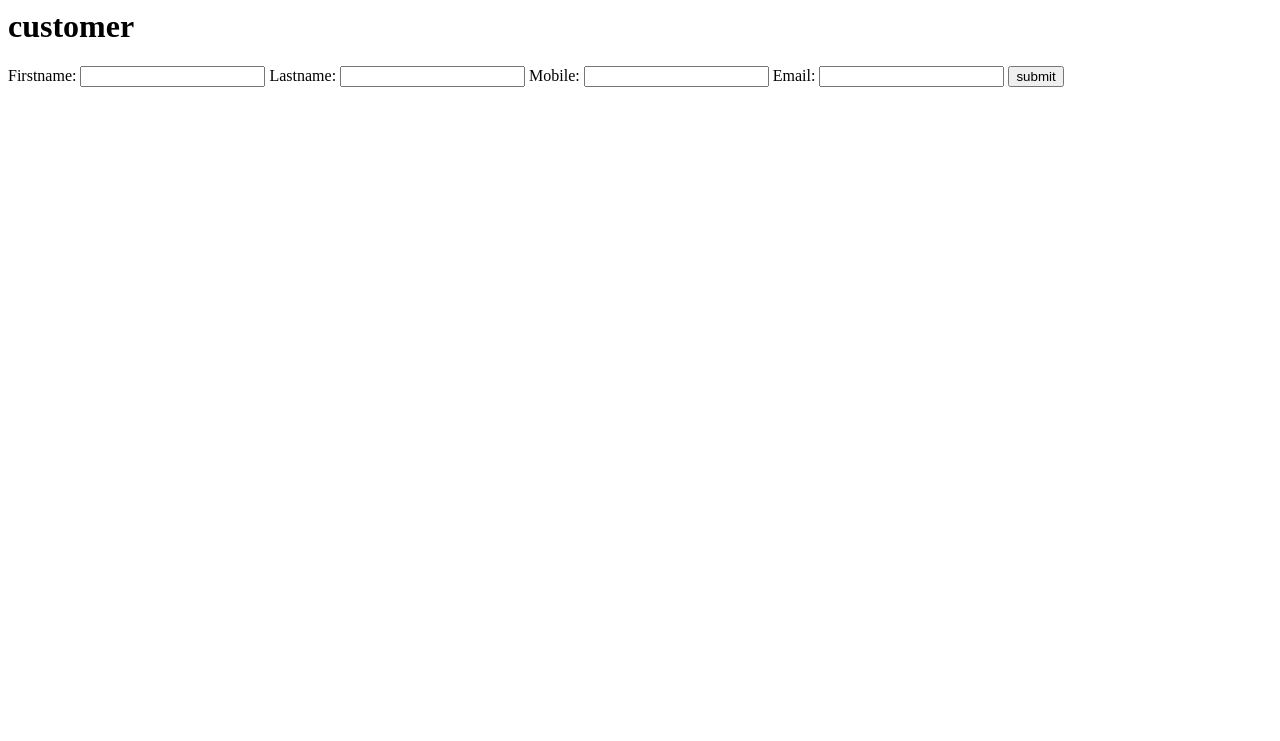
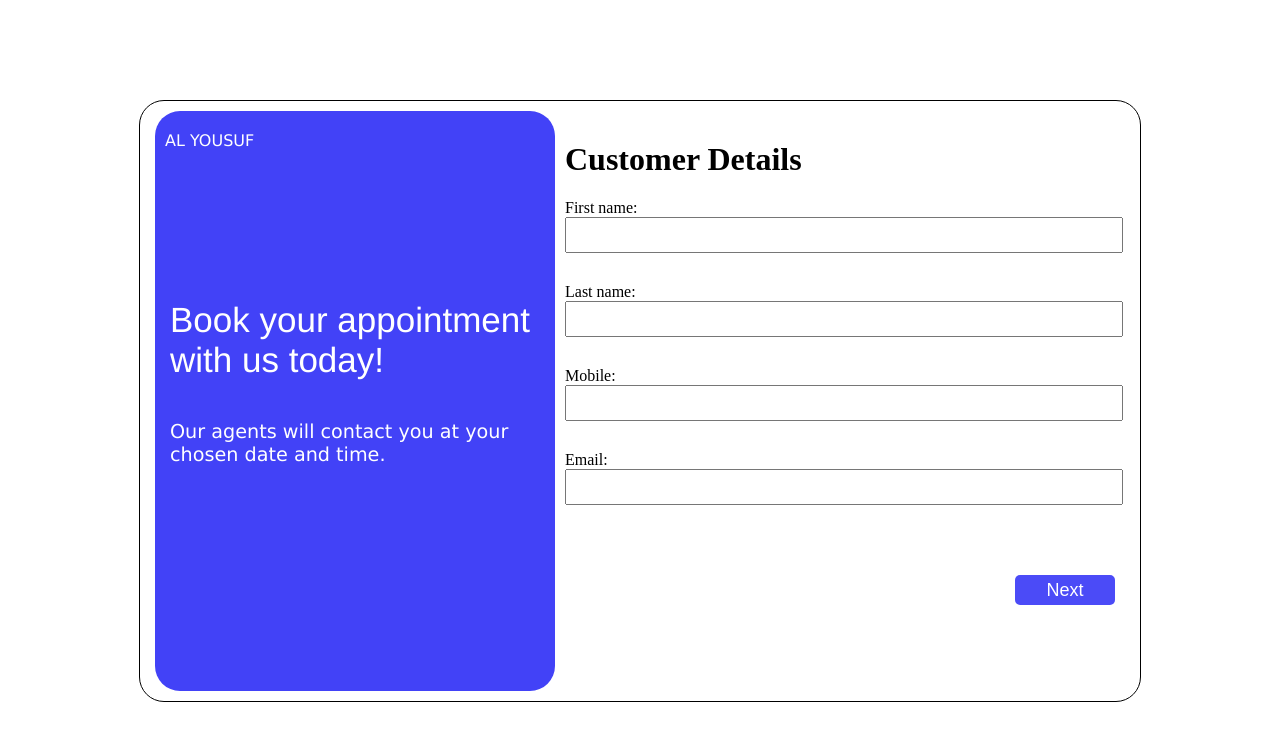
Before and after one commit to Suhail270/Appointment-Scheduling, a Django app: page /sales/customer_reg/ in a window 1280 px wide. Shown: the top 741 px of the page. Run offline with Django 4.2, Linux system fonts and the light colour scheme.

Commit message:
styled most things except the forms

```diff
--- a/aptBooking/sales/forms.py
+++ b/aptBooking/sales/forms.py
@@ -15,10 +15,10 @@ from django.utils.safestring import mark_safe
 User = get_user_model()
 
 class customerform(forms.Form):
-    firstname = forms.CharField(max_length=100)
-    lastname = forms.CharField(max_length=100)
-    mobile = forms.CharField(max_length=30)
-    email = forms.EmailField()
+    first_name = forms.CharField(max_length=100, widget=forms.TextInput(attrs={'class': 'form-fname'}))
+    last_name = forms.CharField(max_length=100, widget=forms.TextInput(attrs={'class': 'form-lname'}))
+    mobile = forms.CharField(max_length=30, widget=forms.TextInput(attrs={'class': 'form-mobile'}))
+    email = forms.EmailField(widget=forms.EmailInput(attrs={'class': 'form-email'}))
 
 class DateInput(forms.DateInput):
     input_type = 'date'
--- a/aptBooking/sales/templates/custreg.html
+++ b/aptBooking/sales/templates/custreg.html
@@ -11,22 +11,37 @@
 <body>
 
 <!--Register-->
+
+<div id="bigbox">
+   <div class="box1">
+        <!-- <div class="logo-image">
+            <img src="{% static 'images/logoAY.png' %}", class="logo-image">
+        </div> -->
+        <div class="logotext">
+            AL YOUSUF
+        </div>
+        <div class="catchy-text">
+            <p> Book your appointment with us today!</p>
+        </div>
+        <div class="more-text">
+            <p>Our agents will contact you at your chosen date and time.</p>
+        </div>
+   </div>
+   <div class="box2">
     <div class="customerform">
-    <!-- <div class="pretty-box">
-        <h5>Book your appointment with us today!</h5>
-    </div> -->
         <div class="custheader">
             <h1>Customer Details</h1>
         </div>
         <div class="formdetails">
             <form method="POST">
                 {% csrf_token %}
-		    {{ custform }}
+                {{ form }}
+                <!-- {{ form.as_p }}  -->
         </div>
-    <div class="custbutton">
-		<button class="btn btn-primary" type="submit"><a href="/sales/appt">Next</a></button>
+            <button class="custbutton" type="submit"><a href="/sales/appt", style="text-decoration: none;">Next</a></button>
+        </form>
     </div>
-	</form>
+   </div>
 </div>
 
 </body>
--- a/aptBooking/sales/views.py
+++ b/aptBooking/sales/views.py
@@ -28,7 +28,7 @@ def customer_reg(request):
             request.session['customer_id'] = customer.id
             return redirect("appointment_create.html")
     form = customerform()
-    return render(request,"customer.html",{'form': form})
+    return render(request,"custreg.html",{'form': form})
 
 class AppointmentCreateView(generic.CreateView):
     template_name = "sales/appointment_create.html"
--- a/aptBooking/static/css/customercss.css
+++ b/aptBooking/static/css/customercss.css
@@ -1,13 +1,4 @@
-/* .pretty-box {
-    width: 100px;
-    height: 440px;
-    margin-top: 10%;
-    background-color: pink;
-    text-align: center;
-
-} */
-
-.customerform {
+/* .customerform {
     width: 350px;
     height: 500px;
     position: relative;
@@ -29,3 +20,113 @@
     border: 1px solid #ccc;
     box-sizing: border-box;
 }
+
+
+ */
+
+ #bigbox {
+    width: 1000px;
+    height: 600px;
+    border: 1px black solid;
+    background-color: white;
+    border-radius: 25px;
+    margin: auto;
+    margin-top: 100px;
+  }
+
+  #bigbox .box1 {
+    width: 400px;
+    height: 580px;
+    float: left;
+    background-color: rgb(66, 66, 247);
+    margin-top: 10px;
+    margin-left: 15px;
+    border-radius: 25px;
+  }
+
+  #bigbox .box2 {
+    width: 550px;
+    height: 580px;
+    float: left;
+    background-color: white;
+    margin-top: 10px;
+    margin-left: 10px;
+    border-radius: 25px;
+  }
+
+  .logotext {
+    color: white;
+    font-family: 'Lucida Sans', 'Lucida Sans Regular', 'Lucida Grande', 'Lucida Sans Unicode', Geneva, Verdana, sans-serif;
+    margin-left: 10px;
+    margin-top: 20px;
+  }
+
+  /* .logo-image {
+    height: 50px;
+    position: relative;
+    float: left;
+    margin-left: 10px;
+    margin-right: 10px;
+  } */
+
+  .catchy-text {
+    color: white;
+    font-family: 'Franklin Gothic Medium', 'Arial Narrow', Arial, sans-serif;
+    margin-top: 150px;
+    font-size: 35px;
+    margin-left: 15px;
+  }
+
+  .more-text {
+    color: white;
+    margin-left: 15px;
+    margin-top: 40px;
+    font-size: larger;
+    font-family: Verdana, Geneva, Tahoma, sans-serif;
+  }
+
+  .custheader {
+    color: black;
+    margin-top: 30px;
+  }
+
+  .custbutton {
+    background-color: #4242f7;
+    color: white;
+    margin-top: 40px;
+    margin-left: 450px;
+    border: none;
+    border-radius: 5px;
+    width: 100px;
+    height: 30px;
+    opacity: 0.95;
+  }
+
+  a:link, a:visited {
+    color: white;
+    font-size: large;
+  }
+
+.form-fname {
+    width: 550px;
+    height: 30px;
+    margin-bottom: 30px;
+}
+
+.form-lname {
+    width: 550px;
+    height: 30px;
+    margin-bottom: 30px;
+}
+
+.form-mobile {
+    width: 550px;
+    height: 30px;
+    margin-bottom: 30px;
+}
+
+.form-email {
+    width: 550px;
+    height: 30px;
+    margin-bottom: 30px;
+}
```
Also changed, not shown: aptBooking/static/images/AYlogo.jpeg (added), aptBooking/static/images/AlYousuf_logo.jpeg (added), aptBooking/static/images/logoAY.png (added). Lines whose indentation alone changed are shown as unchanged.
